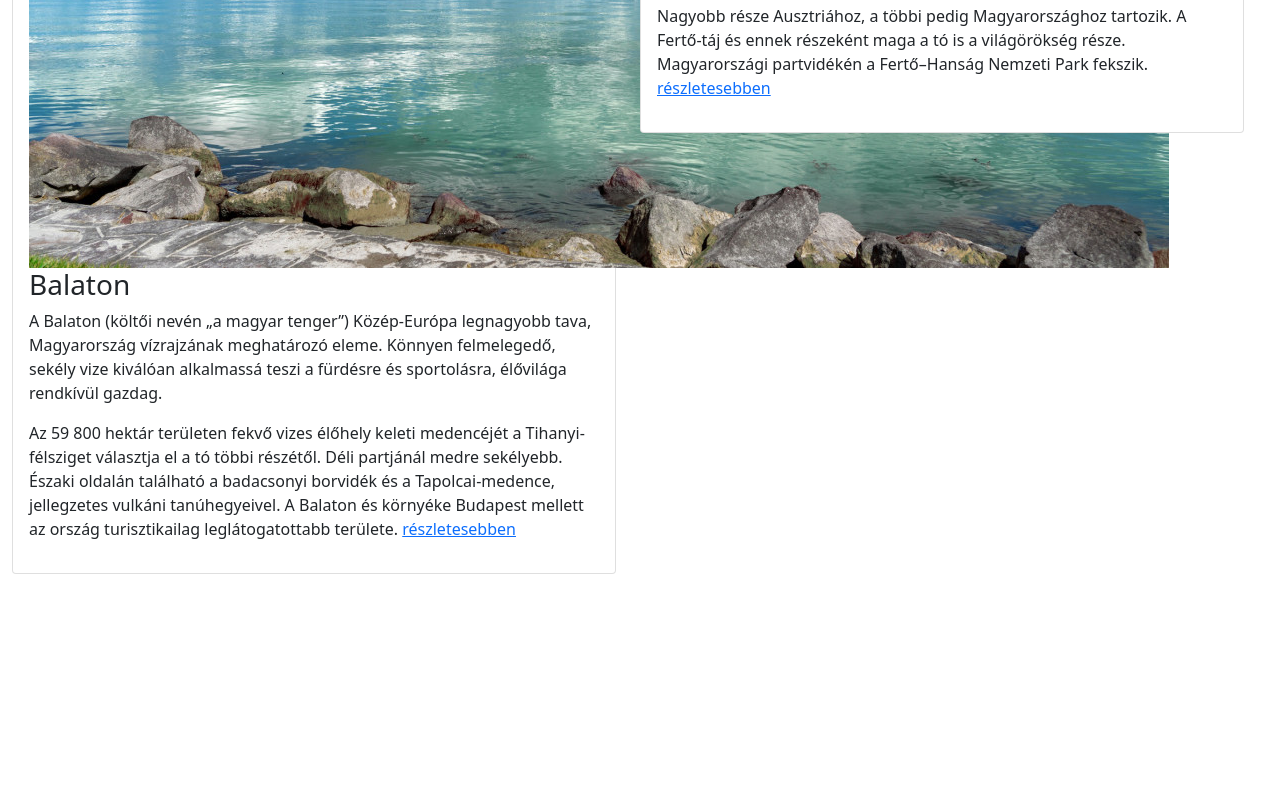
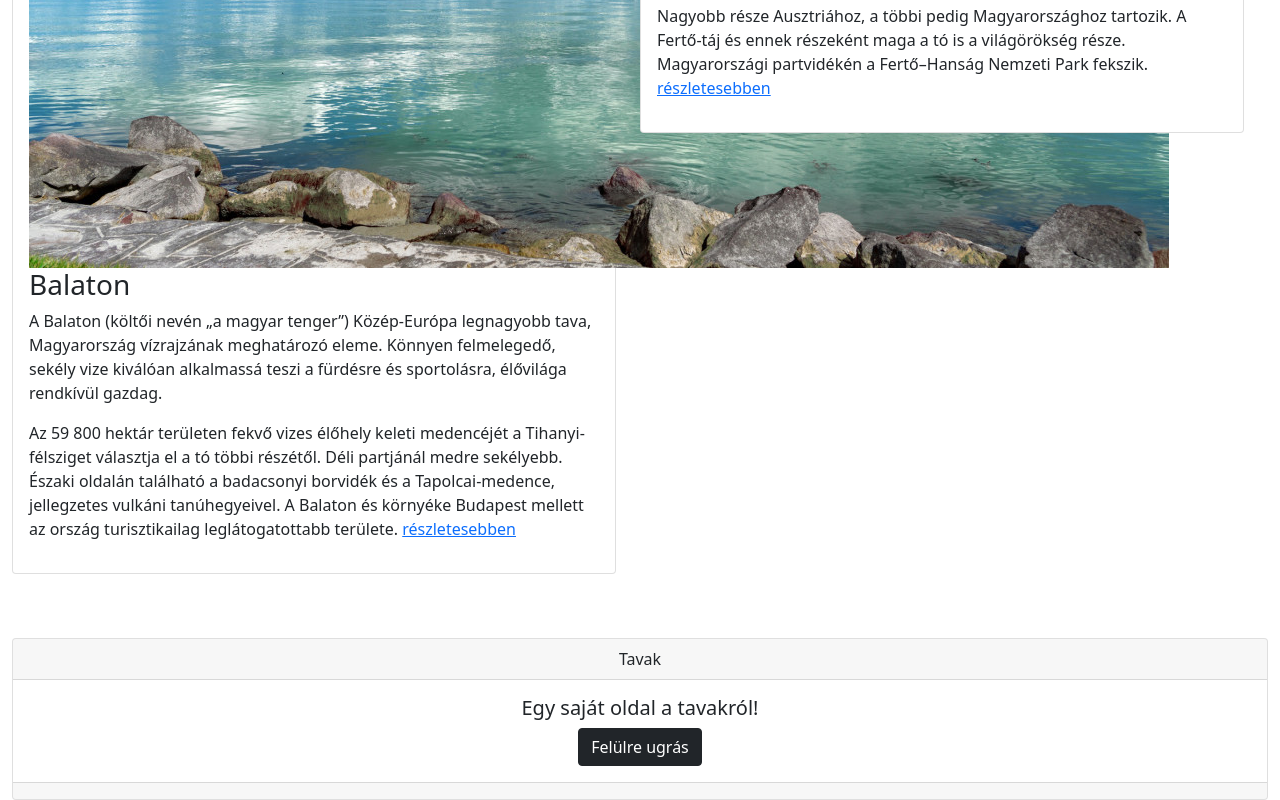
Before and after one commit to harczigergo/Beadand-, a plain HTML site: page magyarországi tavak.html in a window 1280 px wide. Shown: the part 2882-3682 px from the top of the page. Before the commit the page ends 3520 px from the top, so only its background shows below. Drawn offline with nearby package versions, Linux system fonts and the light colour scheme.

Commit message:
script beszúrása a magyarországoshoz

```diff
--- a/magyarországi tavak.html
+++ b/magyarországi tavak.html
@@ -147,6 +147,17 @@
                 </div>
             </div>
         </div>
+        <script src="https://cdn.jsdelivr.net/npm/bootstrap@5.1.3/dist/js/bootstrap.bundle.min.js" integrity="sha384-ka7Sk0Gln4gmtz2MlQnikT1wXgYsOg+OMhuP+IlRH9sENBO0LRn5q+8nbTov4+1p" crossorigin="anonymous"></script>
+        <div class="card text-center">
+            <div class="card-header">Tavak</div>
+            <div class="card-body">
+              <h5 class="card-title">Egy saját oldal a tavakról!</h5>
+              <a href="#" class="btn btn-dark">Felülre ugrás</a>
+            </div>
+            <div class="card-footer text-muted">
+
+            </div>
+          </div>
     </div>
 </body>
 
```
